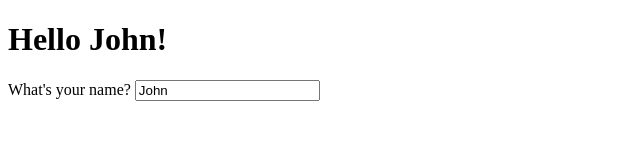
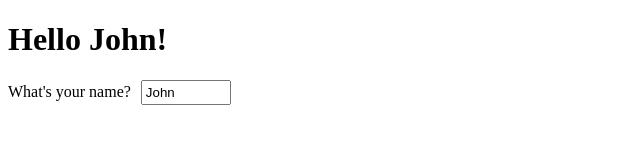
Before and after one commit to Nourriture/nourriture-web-app, a website: page index.html in a window 1280 px wide. Shown: the full height of the page, 0-640 px from the left. Drawn offline with nearby package versions, Linux system fonts and the light colour scheme.

Commit message:
Added some styling, just to make the css file seem less useless and illustrate our intended setup

```diff
--- a/css/style.css
+++ b/css/style.css
@@ -0,0 +1,5 @@
+#nameForm input {
+    width: 80px;
+    margin-left: 6px;
+    padding: 3px;
+}
--- a/index.html
+++ b/index.html
@@ -10,7 +10,7 @@
 <body>
     <div ng-controller="MainCtrl">
         <h1>Hello {{ name }}!</h1>
-        <p>
+        <p id="nameForm">
             <span>What's your name?</span>
             <input type="text" ng-model="name" />
         </p>
```
